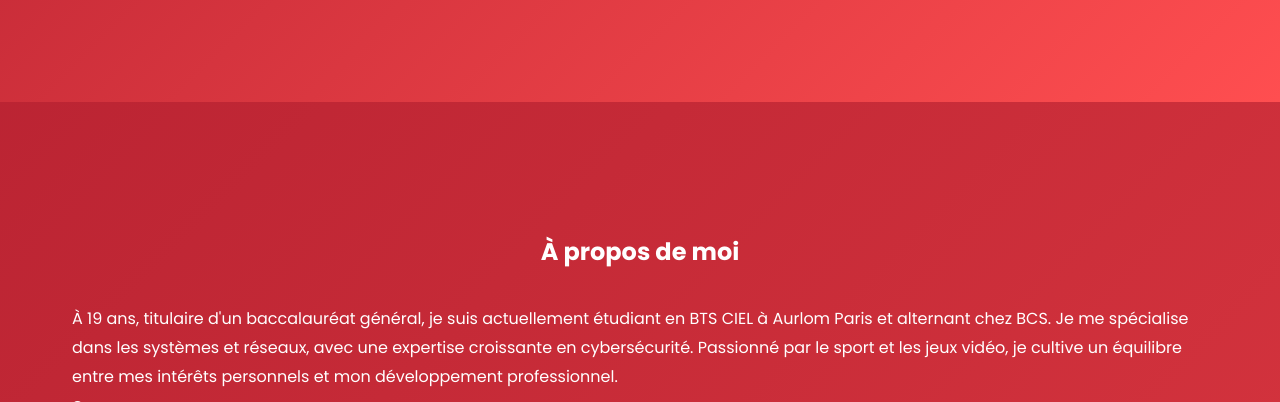
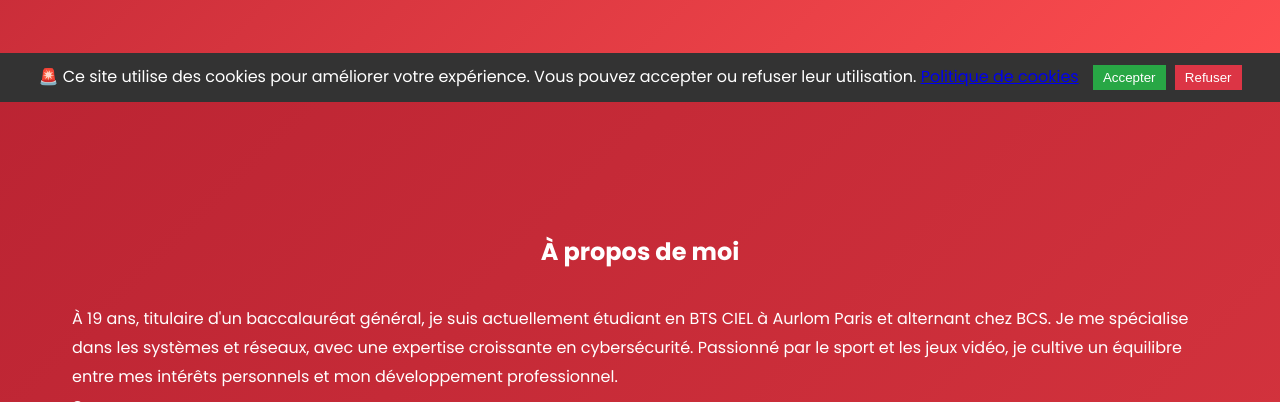
Before and after one commit to ilian-94/portfoliosabri, a plain HTML site: page index.html in a window 1280 px wide. Shown: the part 698-1100 px from the top of the page. Drawn offline with Linux system fonts and the light colour scheme.

Commit message:
Update index.html

```diff
--- a/index.html
+++ b/index.html
@@ -202,6 +202,63 @@
         </div>
     </footer>
 
+    <div id="cookie-banner" style="display:none; position: fixed; bottom: 0; width: 100%; background: #333; color: white; text-align: center; padding: 10px;">
+        🚨 Ce site utilise des cookies pour améliorer votre expérience. Vous pouvez accepter ou refuser leur utilisation.
+       <a href="politique-de-confidentialite.html">Politique de cookies</a>
+        <button onclick="acceptCookies()" style="margin-left: 10px; background: #28a745; color: white; border: none; padding: 5px 10px; cursor: pointer;">
+            Accepter
+        </button>
+        <button onclick="refuseCookies()" style="margin-left: 5px; background: #dc3545; color: white; border: none; padding: 5px 10px; cursor: pointer;">
+            Refuser
+        </button>
+    </div>
+
+    <script>
+
+        function setCookie(name, value, days) {
+            let expires = "";
+            if (days) {
+                let date = new Date();
+                date.setTime(date.getTime() + (days * 24 * 60 * 60 * 1000));
+                expires = "; expires=" + date.toUTCString();
+            }
+            document.cookie = name + "=" + value + "; path=/;" + expires;
+        }
+
+
+        function getCookie(name) {
+            let nameEQ = name + "=";
+            let cookiesArray = document.cookie.split(';');
+            for (let i = 0; i < cookiesArray.length; i++) {
+                let cookie = cookiesArray[i].trim();
+                if (cookie.indexOf(nameEQ) === 0) {
+                    return cookie.substring(nameEQ.length, cookie.length);
+                }
+            }
+            return null;
+        }
+
+
+        function checkCookieConsent() {
+            if (!getCookie("cookieConsent")) {
+                document.getElementById("cookie-banner").style.display = "block";
+            }
+        }
+
+        function acceptCookies() {
+            setCookie("cookieConsent", "accepted", 365);
+            document.getElementById("cookie-banner").style.display = "none";
+        }
+
+
+        function refuseCookies() {
+            setCookie("cookieConsent", "refused", 365);
+            document.getElementById("cookie-banner").style.display = "none";
+        }
+
+        document.addEventListener("DOMContentLoaded", checkCookieConsent);
+    </script>
+
     <script src="script.js"></script>
 </body>
 </html>
```
